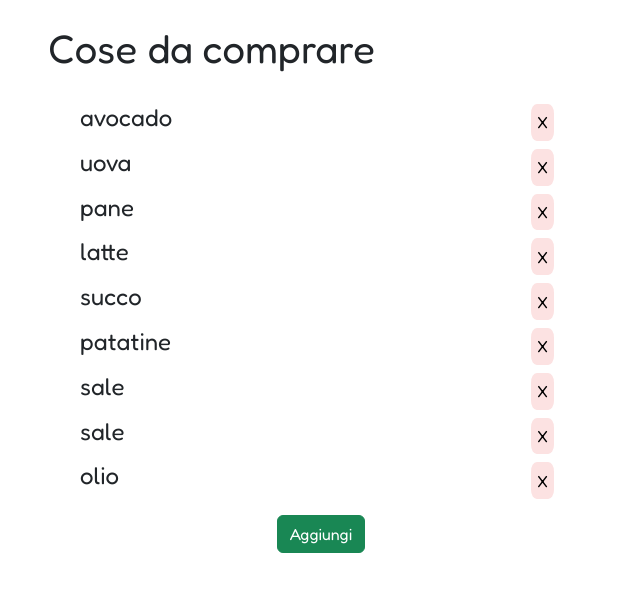
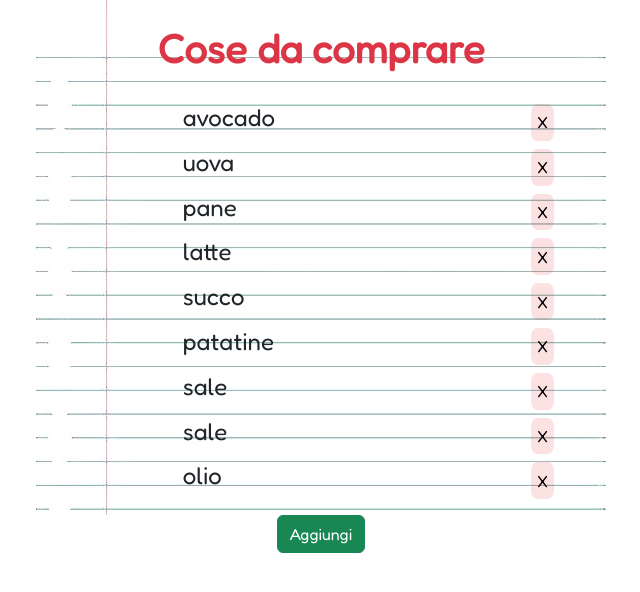
Before and after one commit to VolpinAndrea/js-lista-spesa, a plain HTML site: page index.html in a window 1280 px wide. Shown: the whole page, without its empty margins (319-959 px from the left). Drawn offline with nearby package versions, Linux system fonts and the light colour scheme.

Commit message:
Fine senza cancella

```diff
--- a/index.html
+++ b/index.html
@@ -13,13 +13,13 @@
 <body>
 
 
-    <div class="container">
+    <div class="container text-center">
         <div class="row">
           <div class="col-3">
 
           </div>
-          <div class="col-6">
-            <h1 class="titolo py-4">Cose da comprare</h1>
+          <div class="col-6 centro">
+            <h1 class="titolo py-4 text-danger"><b>Cose da comprare</b></h1>
             <div>
                 <ul class="elencoPuntato">
                 </ul>
--- a/script.js
+++ b/script.js
@@ -18,10 +18,10 @@ while(j < listaSpesa.length){
 }
 
 let elenco = document.querySelector(".elencoPuntato");
-let pulsanteX = '<button type="button" class=" cancella">X</button>'; //  "+pulsanteX+"
+let pulsanteX = '<button type="button" class="cancella">X</button>';
 
 for (let i = 0; i < listaSpesa.length; i++) {
-    elenco.innerHTML += "<li class= \"elemento my-2\"><h4>"+listaSpesa[i]+"</h4>"+pulsanteX+"</li>";
+    elenco.innerHTML += "<div><li class= \"elemento my-2\"><h4>"+listaSpesa[i]+"</h4>"+pulsanteX+"</li></div>";
  }
 
  let aggButton = document.getElementById("aggiungi");
@@ -29,6 +29,8 @@ for (let i = 0; i < listaSpesa.length; i++) {
  aggButton.addEventListener('click', function(){
 
     let aggiunta = prompt("Quale elemento vuoi aggiungere?");
-    elenco.innerHTML += "<li><h4>"+aggiunta+"</h4></li>";
+    elenco.innerHTML += "<div><li class= \"elemento my-2\"><h4>"+aggiunta+"</h4>"+pulsanteX+"</li></div>";
 
  })
+
+//  aggiungi un contatore ai bottoni degli elementi li per riconoscerli con la doppia classe per poi poter capire quale eliminare ....... NO...
--- a/style.css
+++ b/style.css
@@ -2,8 +2,15 @@
     font-family:"Fredoka";
 
 }
+.centro{
+    background-image: url(img/foglio3.jpg);
+}
+.div-flex{
+    /* display: flex; */
+}
 .elemento{
     display: flex;
+    margin-left: 20%;
 }
 .cancella{
     margin-left: auto;
```
Also changed, not shown: img/foglio2.jpg (added), img/foglio3.jpg (added).
